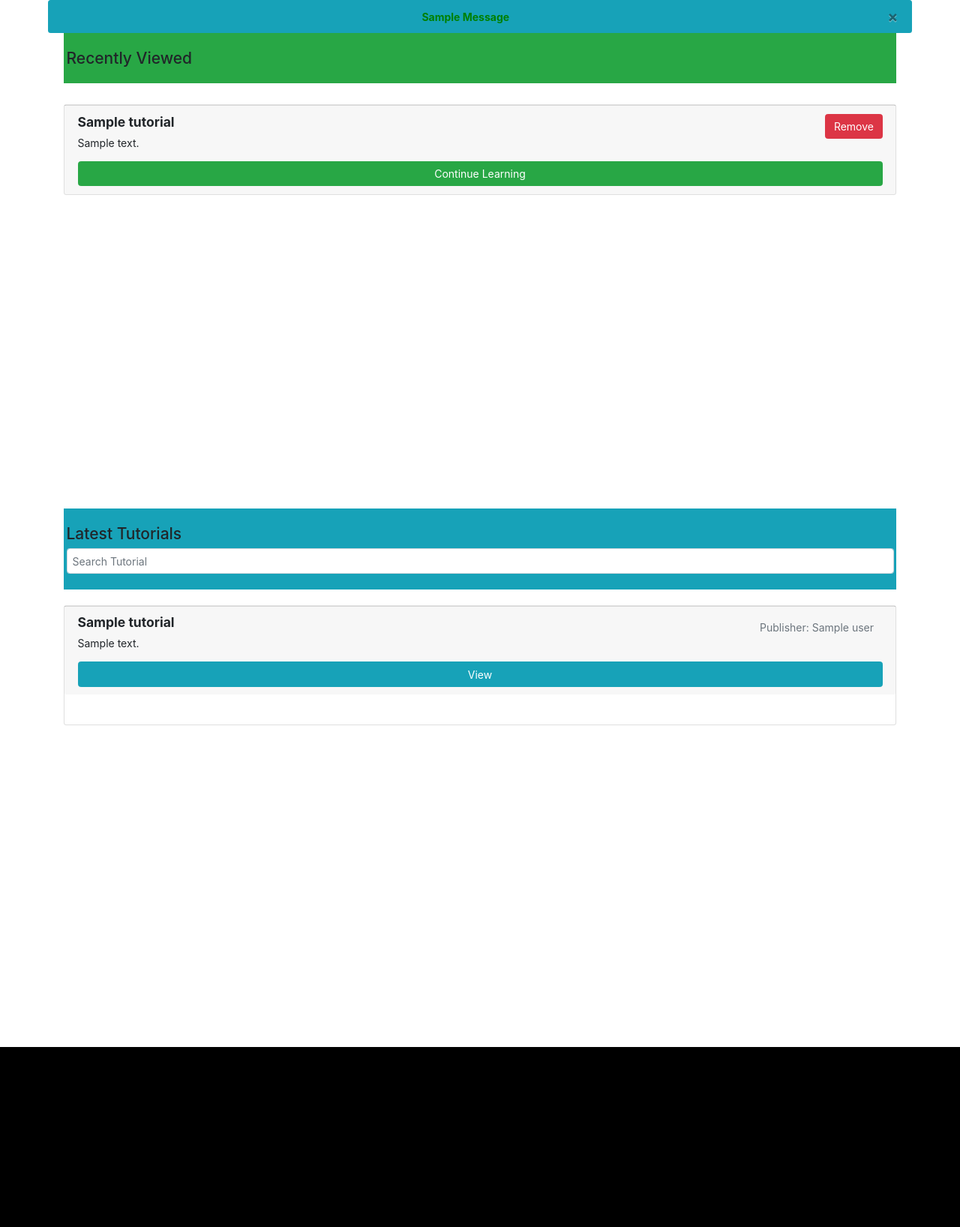
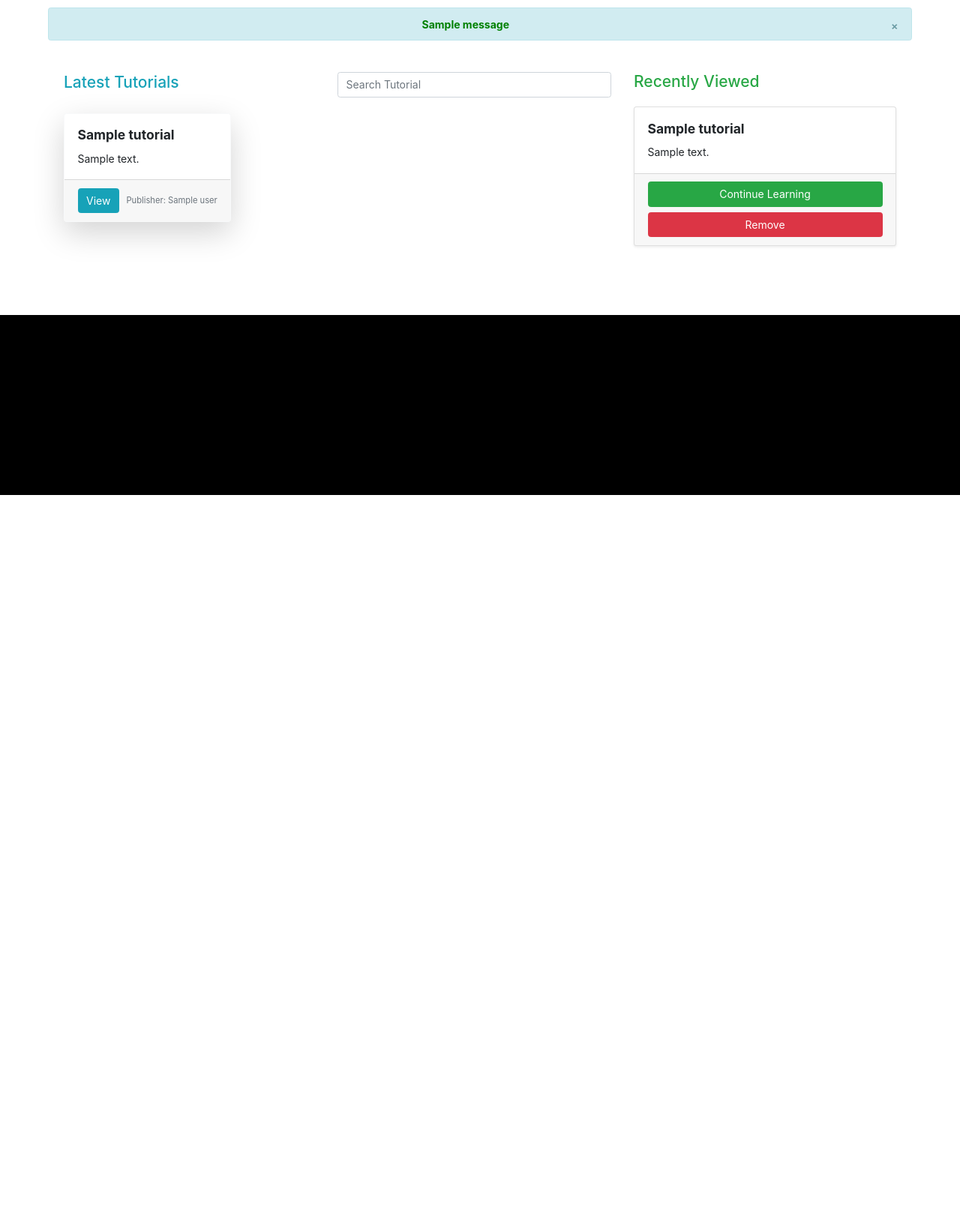
Before and after one commit to saulnyongesa/med-learn-a, a Django app: template templates/student/index.html in a window 1280 px wide. Shown: the whole page at 75% size. After the commit the page ends 660 px from the top, so only its background shows below. Run offline with Django 5.2, Linux system fonts and the light colour scheme; the template is opened without the code that fills it: most values are stand-ins (such as "Sample title", 1, 10 or a date in 2020); one stand-in notice (Sample message) is shown; some libraries are stand-ins or nearby versions.

Commit message:
dashboard Ui refining

```diff
--- a/templates/student/index.html
+++ b/templates/student/index.html
@@ -12,101 +12,84 @@
     <link rel="stylesheet" href="{% static 'bootstrap/css/bootstrap.css' %}">
 </head>
 
-<body class="">
+<body>
+
 {% include 'student/header.html' %}
+
 {% for message in messages %}
-    <p class="alert alert-dismissible bg-info text-center m-auto" style="width: 90%; margin-bottom: 10px">
-        <button type="button" class="close" data-dismiss="alert">&times;</button>
-        <strong {% if message.tags %} class="{{ message.tags }} text-capitalize" {% endif %}>
-            {{ message }}
-        </strong>
-    </p>
+    <div class="alert alert-info alert-dismissible fade show text-center" style="width: 90%; margin: 10px auto;">
+        <button type="button" class="close" data-dismiss="alert" aria-label="Close">
+            <span aria-hidden="true">&times;</span>
+        </button>
+        <strong{% if message.tags %} class="{{ message.tags }}"{% endif %}>{{ message }}</strong>
+    </div>
 {% endfor %}
 
-<!--Create A Tutorial  -->
-<section id="create-tutorial-pop-up" class="create-tutorial-pop-up-main container-fluid d-none">
-    <div id="create-tutorial-pop-up-inner" class="d-block m-auto w-100 p-2" >
-        <img id="create-tutorial-pop-up-hide-btn" class="bg-light" src="{% static 'images/bar-close.svg '%}"
-             alt="Close">
-        <h3 class="text-center text-success">CREATE TUTORIAL</h3>
-        {% csrf_token %}
-        <h2 class="text-left text-white">
-            Type Tutorial Name <br>
-            <input class="form-control" type="text" id="create-tutorial-name">
-        </h2> <br>
-        <h2 class="text-left text-white">
-            Type Brief Description <br>
-            <textarea class="w-100 p-2" id="create-tutorial-description" rows="10"></textarea>
-        </h2>
+<!-- Create A Tutorial -->
+{% if my_tutorials %}
+    <!-- Tutorials Container -->
+    <section class="container mt-5">
+        <div class="row">
+            <!-- Latest Tutorials Section -->
+            <div class="col-md-6 col-lg-8 mb-4">
+                <div class="d-flex justify-content-between align-items-center mb-4">
+                    <h4 class="text-info">Latest Tutorials</h4>
+                    <input type="text" id="search" class="form-control w-50" placeholder="Search Tutorial">
+                </div>
+                <div id="result-holder">
+                    <h4 id="result-header" class="d-none">Search Result</h4>
+                </div>
+                <div class="row">
+                    {% for tutorial in tutorials %}
+                        <div class="col-md-6 col-lg-4 mb-4">
+                            <div class="card h-100 shadow-lg border-light">
+                                <div class="card-body">
+                                    <h5 class="card-title font-weight-bold">{{ tutorial.name }}</h5>
+                                    <p class="card-text">{{ tutorial.description|slice:":100" }}{% if tutorial.description|length > 100 %}...{% endif %}</p>
+                                </div>
+                                <div class="card-footer text-muted d-flex justify-content-between align-items-center">
+                                    <a href="{% url 'student-tutorial-url' tutorial.id %}" class="btn btn-info">View</a>
+                                    <small class="text-secondary">Publisher: {{ tutorial.user }}</small>
+                                </div>
+                            </div>
+                        </div>
+                    {% endfor %}
+                </div>
+            </div>
 
-        <button id="save-tutorial-created-btn" class="form-control btn-success">Save</button>
-
-    </div>
-</section>
-<!-- Create A Tutorial End  -->
-
-
-{#====Recently Viewed Start====#}
-{% if my_tutorials %}
-    <section class="tutorial-container container">
-        <h4 class="tutorial-container-header bg-success pt-4 pb-4 pr-1 pl-1">
-            Recently Viewed
-        </h4>
-        <div class="tutorial-container-card-holder flex pt-4 pb-4">
-            <!-- Tutorial Start  -->
-            {% for tutorial in my_tutorials %}
-                <div class="card">
-                    <div class="card-footer">
-                        <h5 class="font-weight-bolder">
-                            {{ tutorial.tutorial.name }}
-                            <a class="btn btn-danger float-right" href="{% url 'student-tutorial-rm-rv-url' tutorial.tutorial.id %}">Remove</a>
-                        </h5>
-                        <p>{{ tutorial.tutorial.description|slice:":100" }}{% if tutorial.tutorial.description|length > 100 %}...{% endif %}</p>
-                        <a class="btn btn-success w-100" href="{% url 'student-tutorial-url' tutorial.tutorial.id %}">Continue Learning</a>
-                    </div>
+            <!-- Recently Viewed Tutorials Section -->
+            <div class="col-md-6 col-lg-4 mb-4">
+                <h4 class="text-success mb-4">Recently Viewed</h4>
+                <div class="row">
+                    {% for tutorial in my_tutorials %}
+                        <div class="col-12 mb-4">
+                            <div class="card shadow-sm">
+                                <div class="card-body">
+                                    <h5 class="card-title font-weight-bold">{{ tutorial.tutorial.name }}</h5>
+                                    <p class="card-text">{{ tutorial.tutorial.description|slice:":100" }}{% if tutorial.tutorial.description|length > 100 %}...{% endif %}</p>
+                                </div>
+                                <div class="card-footer text-muted">
+                                    <a href="{% url 'student-tutorial-url' tutorial.tutorial.id %}" class="btn btn-success btn-block">Continue Learning</a>
+                                    <a href="{% url 'student-tutorial-rm-rv-url' tutorial.tutorial.id %}" class="btn btn-danger btn-block mt-2">Remove</a>
+                                </div>
+                            </div>
+                        </div>
+                    {% endfor %}
                 </div>
-            {% endfor %}
-            <!-- Tutorial End  -->
+            </div>
         </div>
     </section>
 {% endif %}
-{#====Recently Viewed End====#}
 
-{#====Latest Tutorial Start====#}
-<section class="tutorial-container container" style="width: 100vw">
-    <div class="tutorial-container-header bg-info pt-4 pb-4 pr-1 pl-1">
-        <h4>Latest Tutorials</h4>
-        <input class="p-2 form-control" type="text" id="search" placeholder="Search Tutorial">
-        <h4 class="d-none" id="result-header">Search Result</h4>
-        <div id="result-holder">
 
-        </div>
-    </div>
-    <div class="tutorial-container-card-holder flex pt-4 pb-4">
-        <!-- Tutorial Start  -->
-        {% for tutorial in tutorials %}
-            <div class="card" style="min-height: 20vh">
-                <div class="card-footer">
-                    <h5 class="font-weight-bolder">
-                        {{ tutorial.name }}
-                        <a class="btn btn-link text-secondary float-right" href="">Publisher: {{ tutorial.user }}</a>
-                    </h5>
-                    <p>{{ tutorial.description|slice:":100" }}{% if tutorial.description|length > 100 %}...{% endif %}</p>
-                    <a class="btn btn-info w-100" href="{% url 'student-tutorial-url' tutorial.id %}">View</a>
-                </div>
-            </div>
-        {% endfor %}
-        <!-- Tutorial End  -->
-    </div>
-</section>
-{#====Latest Tutorial End====#}
 
 {% include 'footer.html' %}
+
 <script src="{% static 'js/global.js' %}"></script>
 <script src="{% static 'js/student-index.js' %}"></script>
 <script src="{% static 'bootstrap/js/jquery-3.4.0.js' %}"></script>
 <script src="{% static 'bootstrap/js/popper.min.js' %}"></script>
 <script src="{% static 'bootstrap/js/bootstrap.js' %}"></script>
+
 </body>
-
 </html>
```
